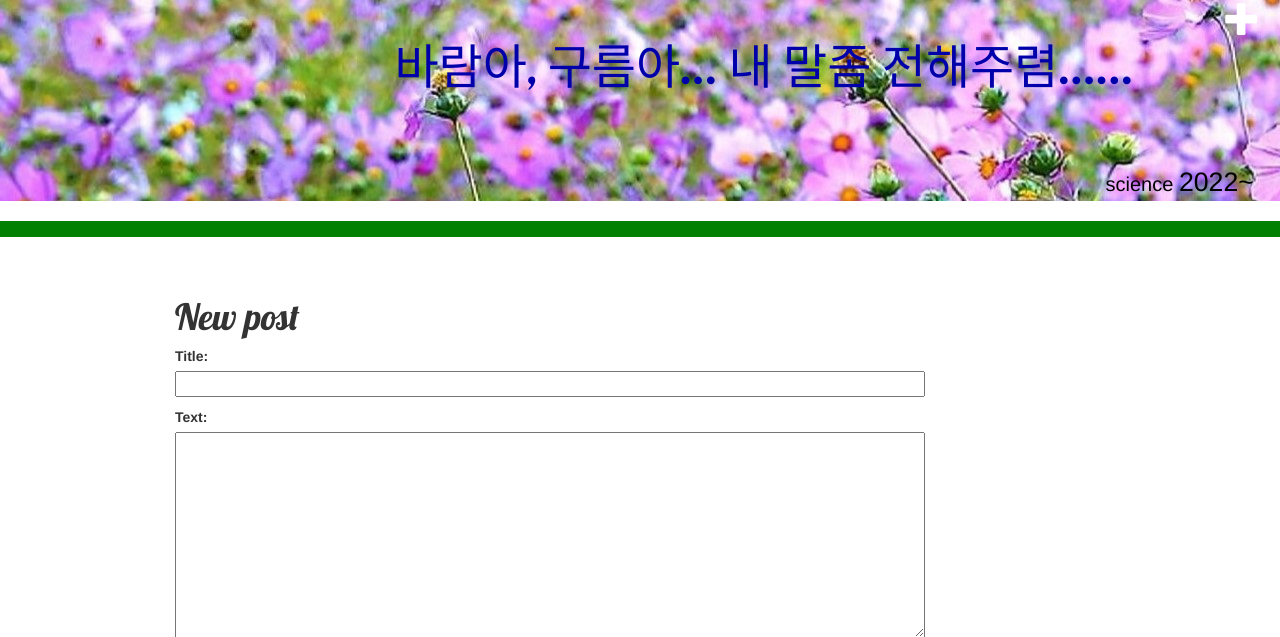
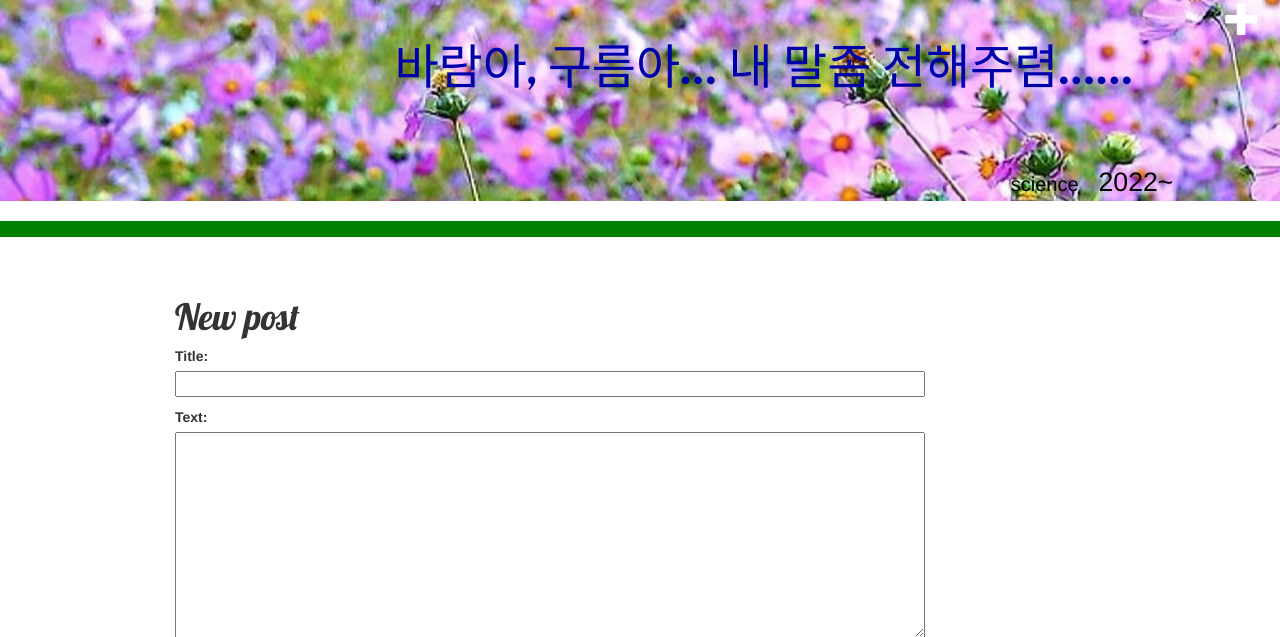
Before and after one commit to kwonwonbai/my-first-blog, a Django app: page /post/new/ in a window 1280 px wide. Shown: the top 637 px of the page. Run offline with Django 3.2, Linux system fonts and the light colour scheme; some libraries are stand-ins or nearby versions.

Commit message:
span 라이트 정렬

```diff
--- a/blog/templates/blog/base.html
+++ b/blog/templates/blog/base.html
@@ -26,7 +26,8 @@
             <br>
             <h1><a href="/">&emsp;&emsp;&emsp;&emsp;&emsp;&emsp;&emsp;&emsp; 바람아, 구름아... 내 말좀 전해주렴...... </a></h1>
             <br><br><br>
-            <span style="color: black; font-size: 15pt"> &emsp;&emsp;&emsp;&emsp;&emsp;&emsp;&emsp;&emsp;&emsp;&emsp;&emsp;&emsp;&emsp;&emsp;&emsp;&emsp;&emsp;&emsp;&emsp;&emsp;&emsp;&emsp;&emsp;&emsp;&emsp;&emsp;&emsp;&emsp;&emsp;&emsp;&emsp;&emsp;&emsp;&emsp;&emsp;&emsp;&emsp;&emsp;&emsp;&emsp;&emsp;&emsp;&emsp;&emsp;&emsp;&emsp;&emsp;&emsp;&emsp;&emsp;&emsp;&emsp;&emsp;&emsp;&emsp; science </span><span style="color: black; font-size: 20pt">2022~</span>
+
+            <p style="text-align: right;"><span style="color: black; font-size: 15pt">science&emsp;</span><span style="color: black; font-size: 20pt">2022~&emsp;&emsp;&emsp;&emsp;</span></p>
         </div>
 
         <hr style="border: solid 8px green;"> <!-- 수평선 넣기 -->
```
